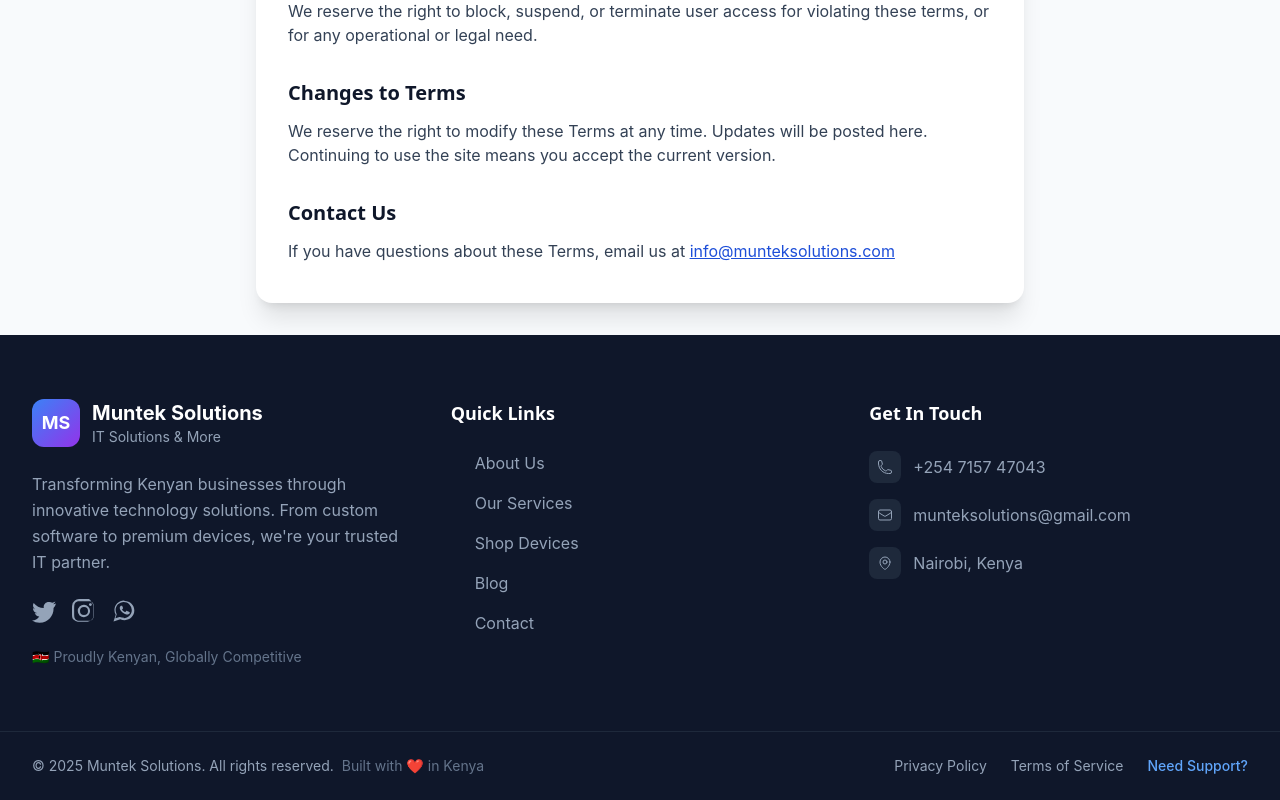
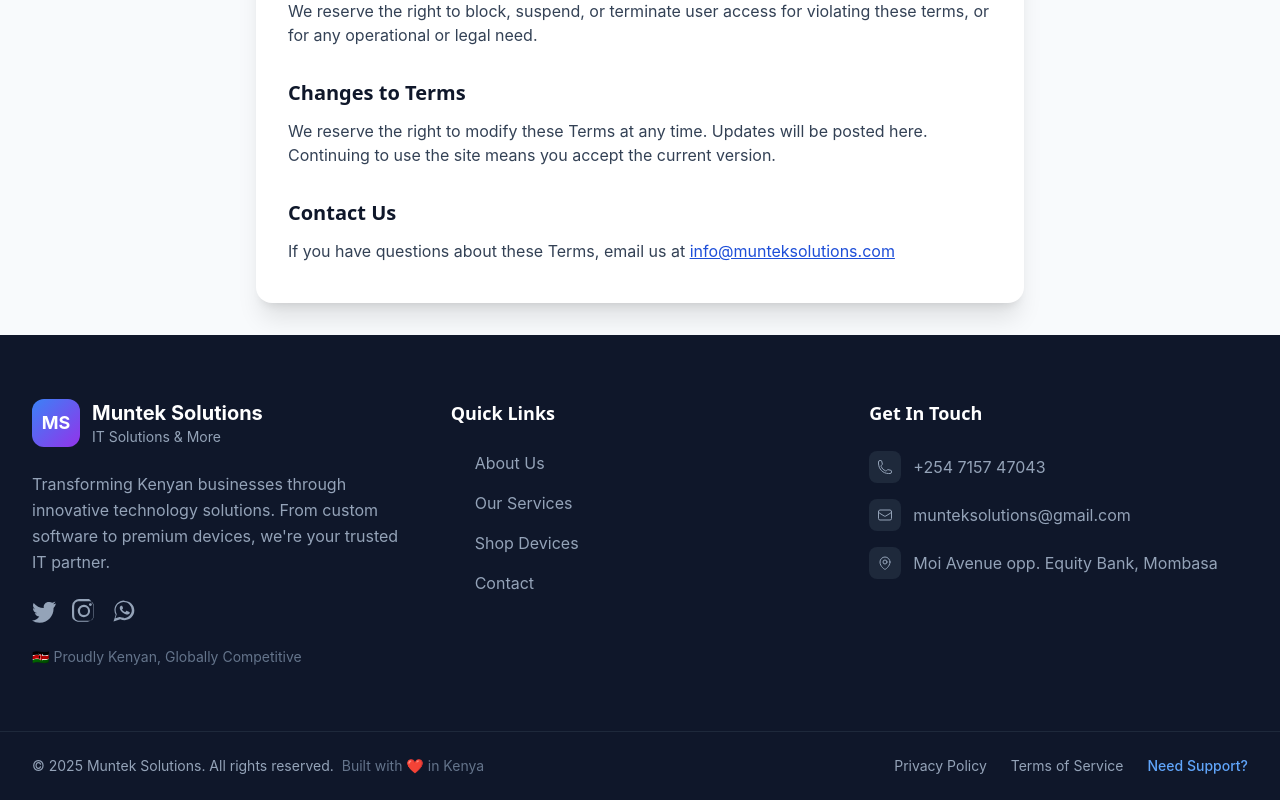
Before and after one commit to bingwa/one-stop-tech-shop, a React (Vite) app in the folder client/: page /terms in a window 1280 px wide. Shown: the part 1034-1834 px from the top of the page. Built offline with nearby package versions, Linux system fonts and the light colour scheme.

Commit message:
muntek 2.0

```diff
--- a/client/src/components/common/Footer.jsx
+++ b/client/src/components/common/Footer.jsx
@@ -17,14 +17,13 @@
     { name: 'About Us', href: '/about' },
     { name: 'Our Services', href: '/services' },
     { name: 'Shop Devices', href: '/shop' },
-    { name: 'Blog', href: '/blog' },
     { name: 'Contact', href: '/contact' }
   ];
 
   const contactInfo = [
     { icon: PhoneIcon, text: '+254 7157 47043', href: 'tel:+254715747043' },
     { icon: EnvelopeIcon, text: 'munteksolutions@gmail.com', href: 'mailto:munteksolutions@gmail.com' },
-    { icon: MapPinIcon, text: 'Nairobi, Kenya', href: '#' }
+    { icon: MapPinIcon, text: 'Moi Avenue opp. Equity Bank, Mombasa', href: '#' }
   ];
 
   const socialLinks = [
```
